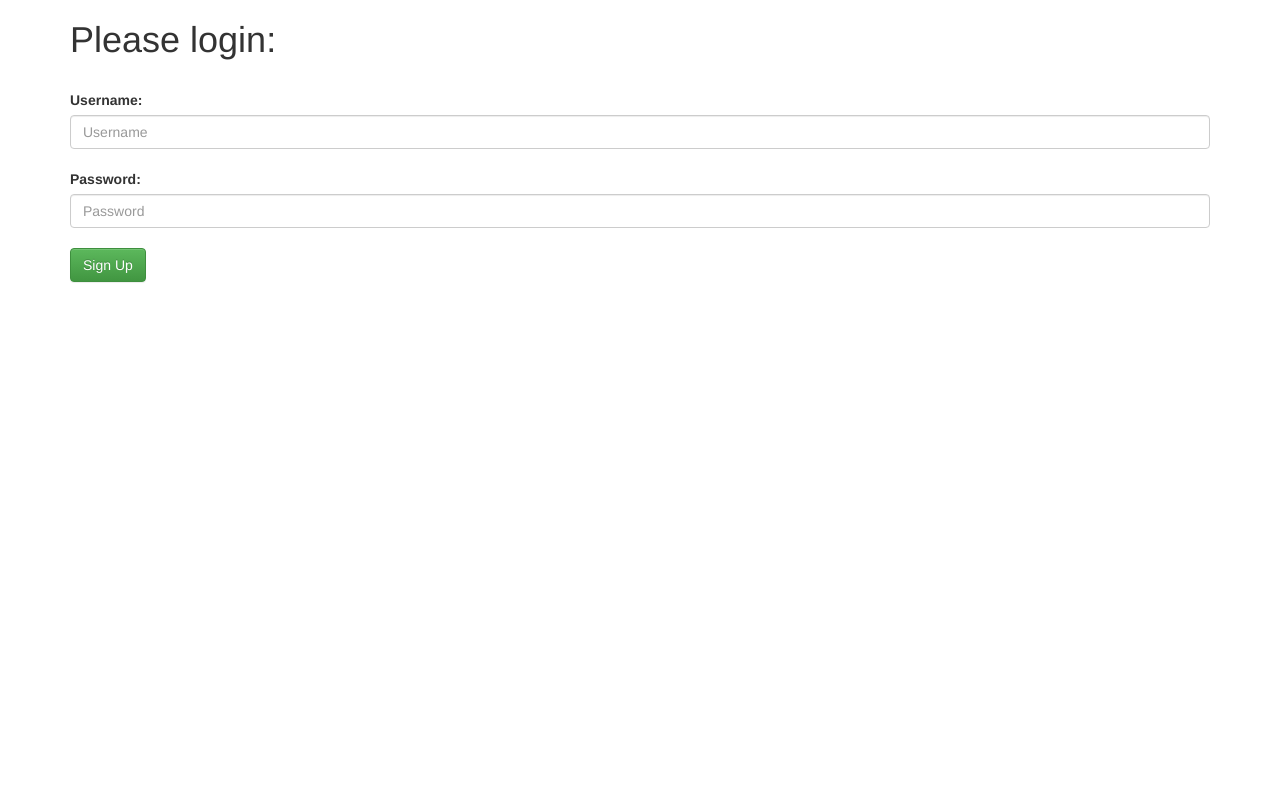
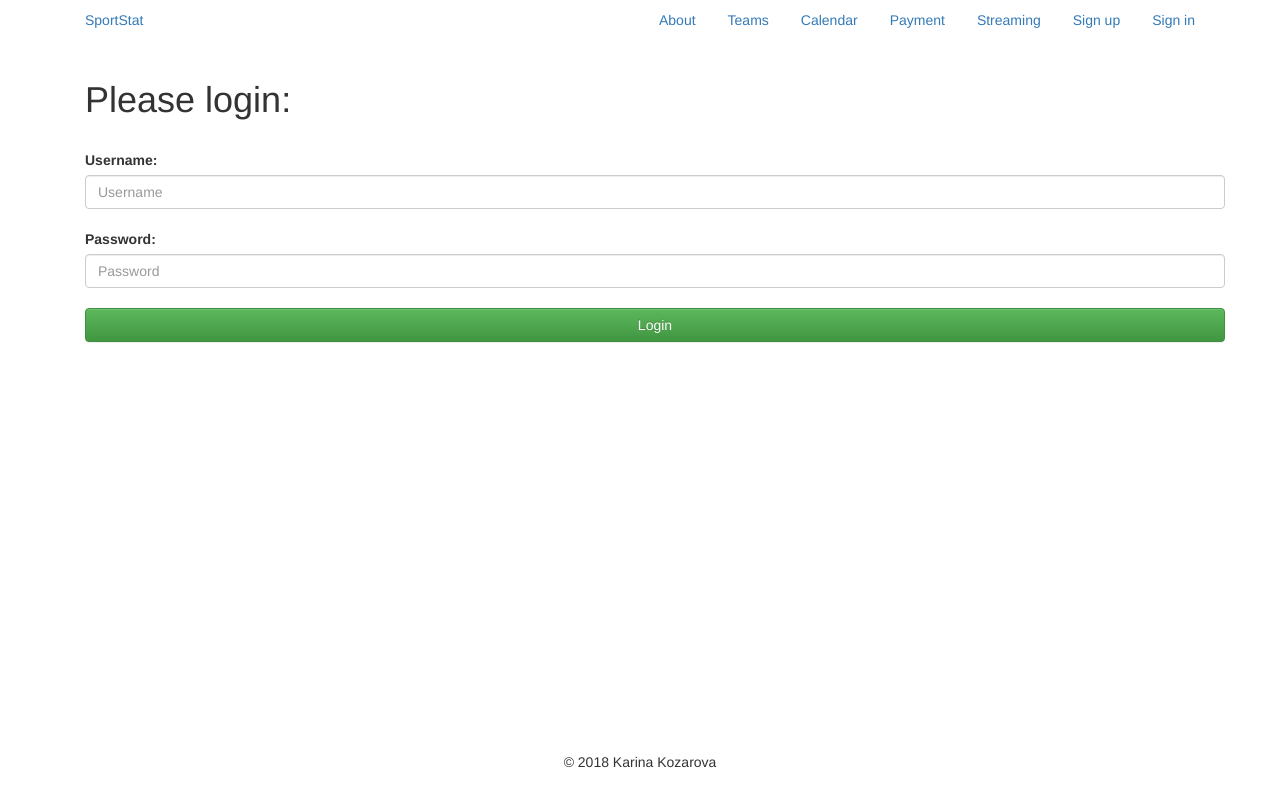
Before and after one commit to karinakozarova/SportStat, a Flask app: page /login in a window 1280 px wide. Run offline with Flask 2, Linux system fonts and the light colour scheme; parts of the project's set-up code (start-up, migrations or seed data) failed here and were passed over; some libraries are stand-ins or nearby versions.

Commit message:
updated buttons for sign in and register, added sticky footer

```diff
--- a/app/templates/base.html
+++ b/app/templates/base.html
@@ -27,10 +27,11 @@
       <br>
       {% block body %}
       {% endblock %}
-
-      <footer class="container-fluid bg-4 text-center">
-        <p>&copy; 2018 Karina Kozarova</p>
-      </footer>
+      <div class="footer navbar-fixed-bottom" style = "height: 6%;background-color: white">
+        <footer class="container-fluid bg-4 text-center">
+          <p>&copy; 2018 Karina Kozarova</p>
+        </footer>
+      </div>
     </div>
   </body>
 </html>
--- a/app/templates/login.html
+++ b/app/templates/login.html
@@ -1,11 +1,6 @@
-<html>
-  <head>
-    <title>Flask Intro - login page</title>
-    <meta name="viewport" content="width=device-width, initial-scale=1.0">
-    <link href="static/bootstrap.min.css" rel="stylesheet" media="screen">
-    <link rel="stylesheet" href="static/bootstrap-theme.min.css">
-  </head>
-  <body>
+{% extends "base.html" %}
+{% block title %}Login{% endblock %}
+{% block body %}
     <div class="container">
       <h1>Please login:</h1>
       <br>
@@ -19,13 +14,14 @@
         <input type="password" class="form-control" placeholder="Password" name="password" value="{{
           request.form.password }}">
         <br>
-        <button type="submit" class="btn btn-success" value="Login">Sign Up</button>
+        <button type="submit" class="btn btn-success  btn-block" value="Login">Login</button>
 
       </form>
-
+<br>
       {% if error %}
         <p class="error"><strong>Error:</strong> {{ error }}
       {% endif %}
     </div>
-  </body>
-</html>
+
+
+{% endblock %}
--- a/app/templates/register.html
+++ b/app/templates/register.html
@@ -44,7 +44,7 @@
       <input type="radio" name="options" id="2" value="2"> Competitor </input>
       <br>
     </div>
-    <button type="submit" class="btn btn-success">Sign Up</button>
+    <button type="submit" class="btn btn-success btn-block">Sign Up</button>
   </form>
 
   <br>
```
